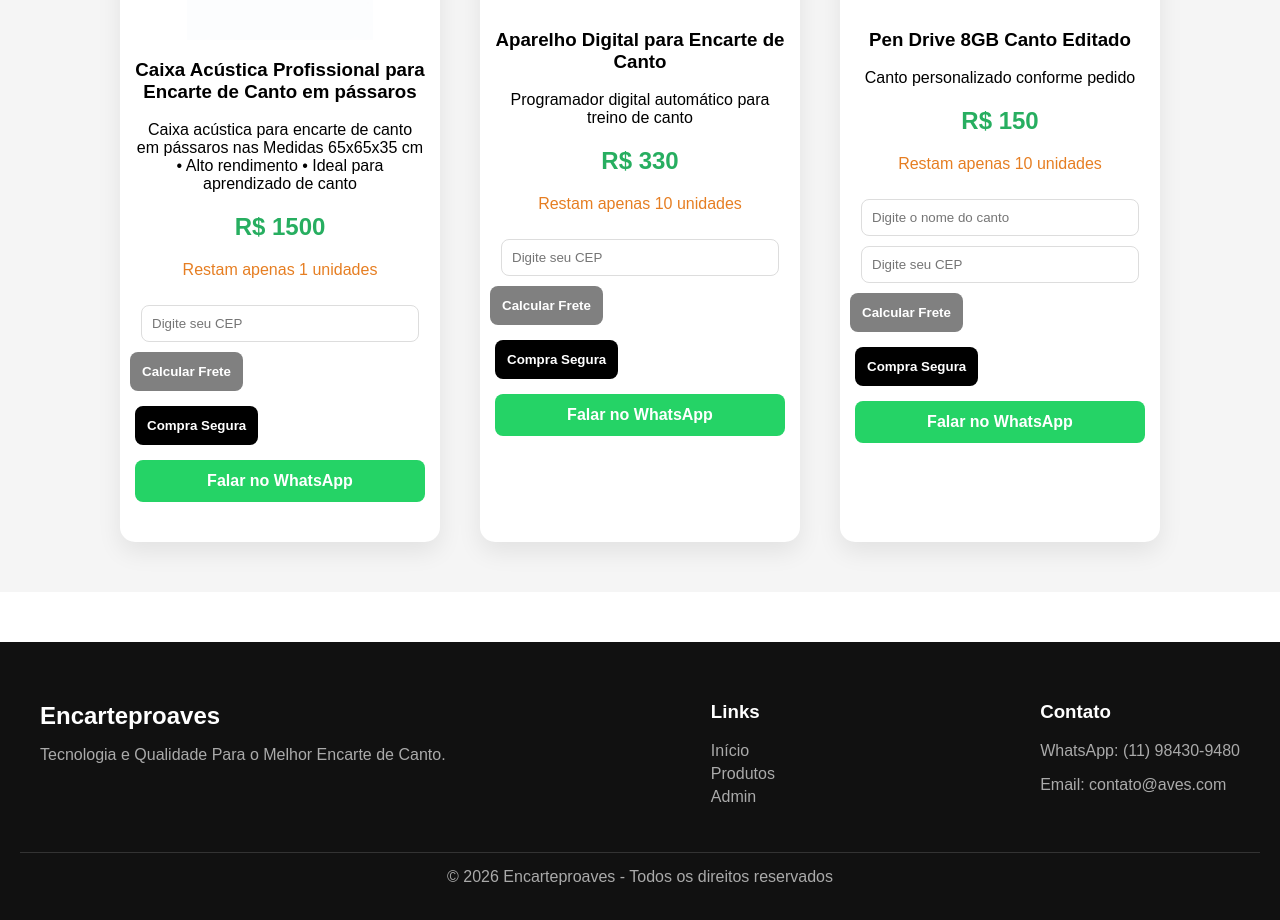
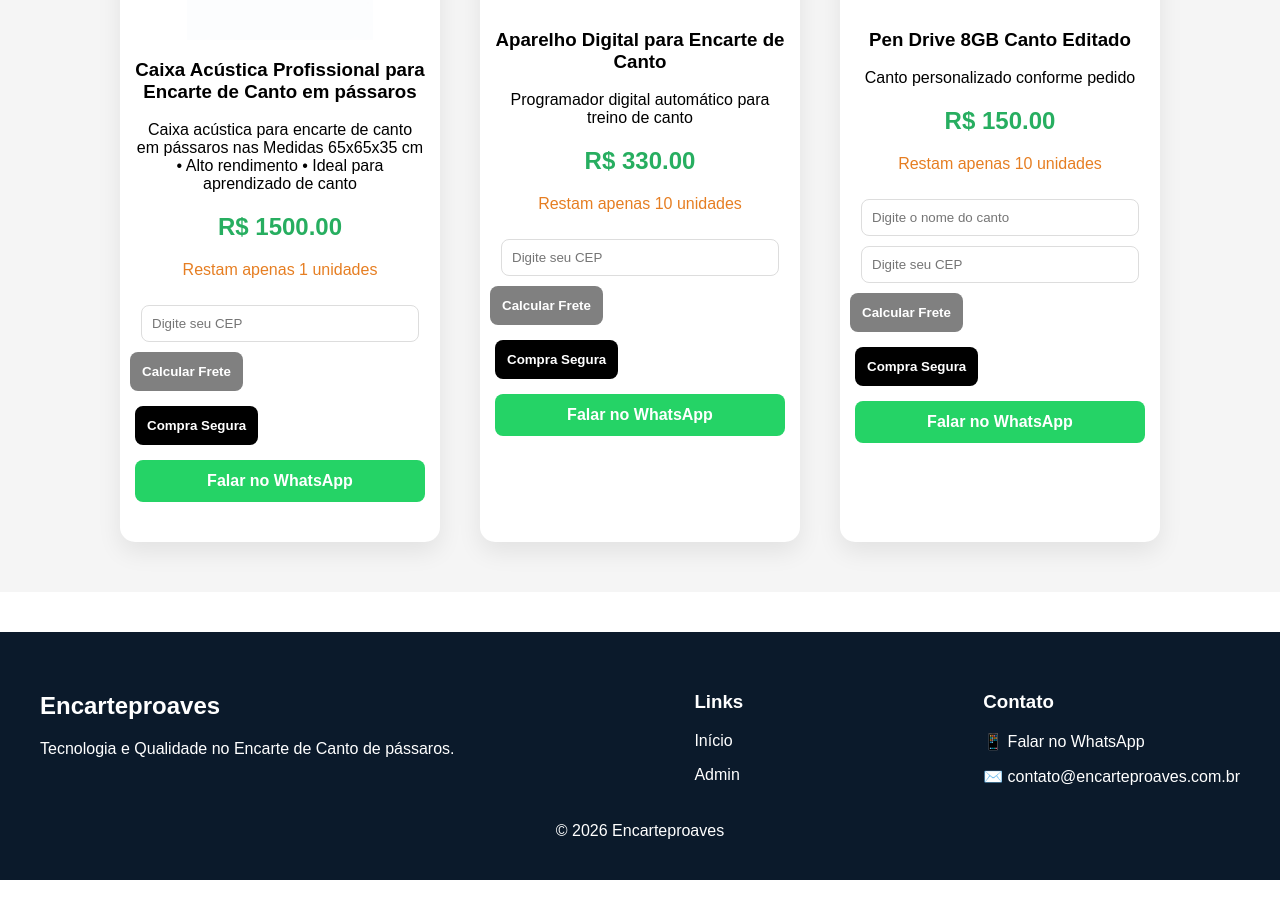
Before and after one commit to encarteproaves/encarteproaves, a Next.js app: page / in a window 1280 px wide. Shown: the part 622-1542 px from the top of the page. After the commit the page ends 1502 px from the top, so only its background shows below. Built offline with nearby package versions, Linux system fonts and the light colour scheme.

Commit message:
fix preco decimal

```diff
--- a/app/components/footer.js
+++ b/app/components/footer.js
@@ -1,63 +1,43 @@
 export default function Footer() {
   return (
-    <footer style={{
-      backgroundColor: "#111",
+    <footer
+      style={{
+        backgroundColor: "#0b1a2b",
         color: "#fff",
         padding: "40px 20px",
-      marginTop: "50px"
-    }}>
-      <div style={{
+        marginTop: "40px",
+      }}
+    >
+      <div
+        style={{
           maxWidth: "1200px",
           margin: "0 auto",
           display: "flex",
+          justifyContent: "space-between",
           flexWrap: "wrap",
-        justifyContent: "space-between",
-        gap: "30px"
-      }}>
-
-        {/* LOGO / NOME */}
+        }}
+      >
         <div>
-          <h2 style={{ marginBottom: "10px" }}>Encarteproaves</h2>
-          <p style={{ color: "#aaa" }}>
-            Tecnologia e Qualidade Para o Melhor Encarte de Canto.
-          </p>
+          <h2>Encarteproaves</h2>
+          <p>Tecnologia e Qualidade no Encarte de Canto de pássaros.</p>
         </div>
 
-        {/* LINKS */}
         <div>
           <h3>Links</h3>
-          <ul style={{ listStyle: "none", padding: 0 }}>
-            <li><a href="/" style={link}>Início</a></li>
-            <li><a href="/produtos" style={link}>Produtos</a></li>
-            <li><a href="/admin/produtos" style={link}>Admin</a></li>
-          </ul>
+          <p>Início</p>
+          <p>Admin</p>
         </div>
 
-        {/* CONTATO */}
         <div>
           <h3>Contato</h3>
-          <p style={{ color: "#aaa" }}>WhatsApp: (11) 98430-9480</p>
-          <p style={{ color: "#aaa" }}>Email: contato@aves.com</p>
+          <p>📱 Falar no WhatsApp</p>
+          <p>✉️ contato@encarteproaves.com.br</p>
         </div>
       </div>
 
-      {/* LINHA FINAL */}
-      <div style={{
-        borderTop: "1px solid #333",
-        marginTop: "30px",
-        paddingTop: "15px",
-        textAlign: "center",
-        color: "#aaa"
-      }}>
-        © {new Date().getFullYear()} Encarteproaves - Todos os direitos reservados
+      <div style={{ textAlign: "center", marginTop: "20px" }}>
+        © {new Date().getFullYear()} Encarteproaves
       </div>
     </footer>
   );
 }
-
-const link = {
-  color: "#aaa",
-  textDecoration: "none",
-  display: "block",
-  marginTop: "5px"
-};
--- a/app/page.js
+++ b/app/page.js
@@ -255,7 +255,7 @@ async function finalizarCompra(product){
             </p>
 
             <h2 style={{color:"#27ae60"}}>
-              R$ {product.price}
+              R$ {Number(product.price).toFixed(2)}
             </h2>
 
             <p style={{color:"#e67e22"}}>
```
Lines whose indentation alone changed are shown as unchanged.
